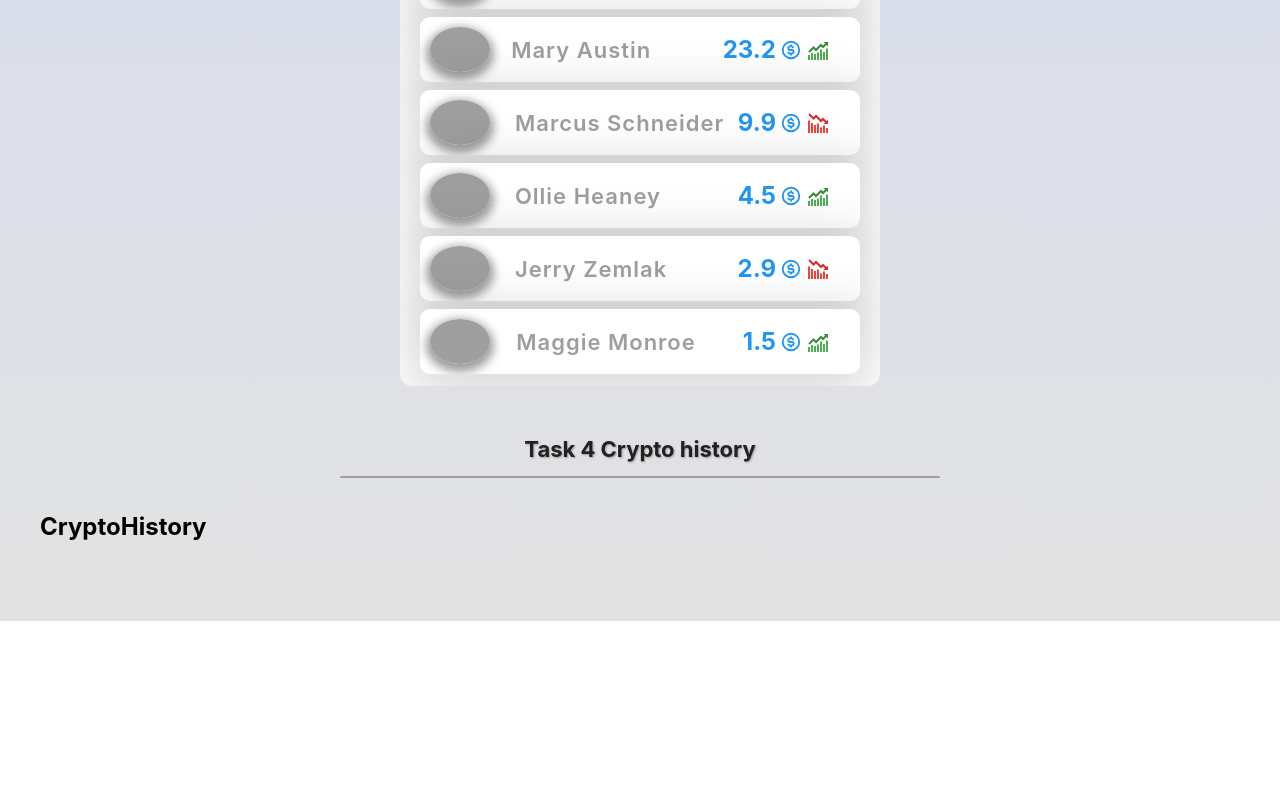
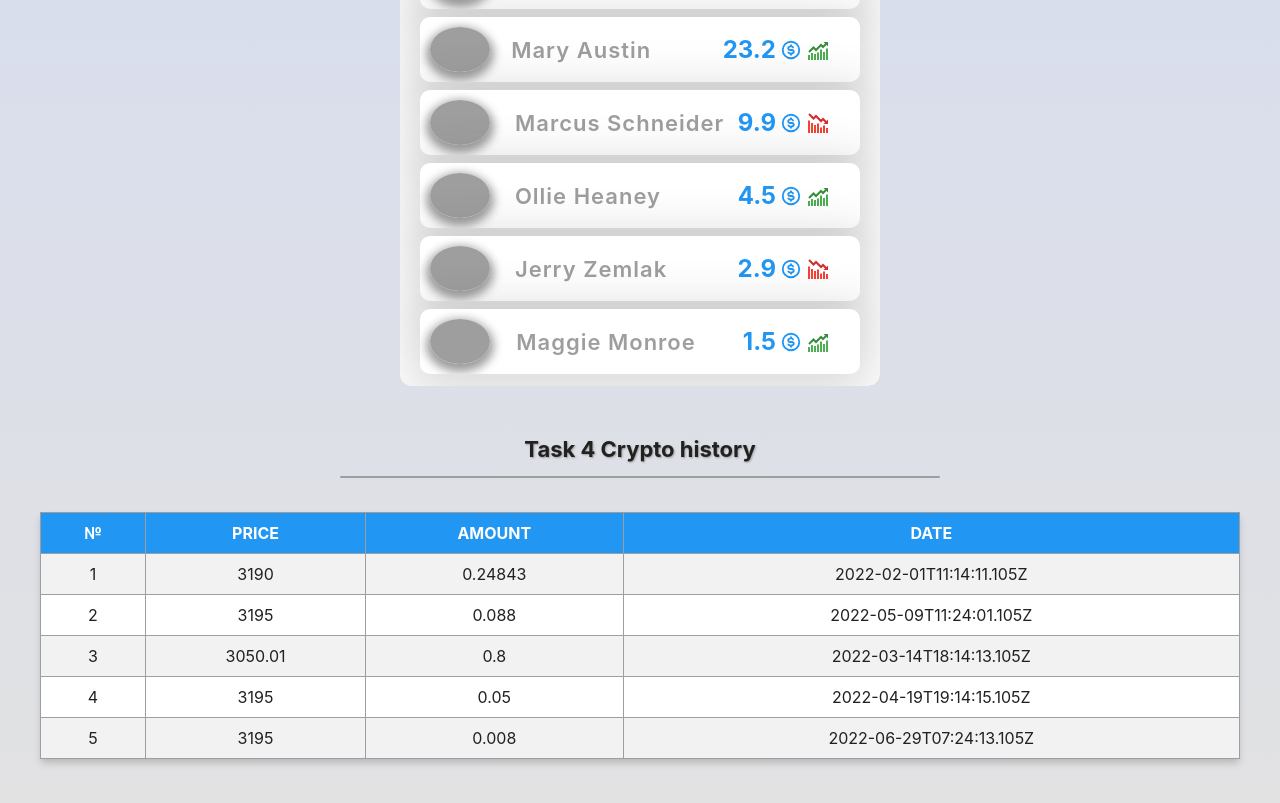
Before and after one commit to pavlo-sheremet-dev/blended, a React (Vite) app: page / in a window 1280 px wide. Shown: the part 1396-2199 px from the top of the page. Before the commit the page ends 2017 px from the top, so only its background shows below. Built offline with nearby package versions, Linux system fonts and the light colour scheme; grey boxes are pictures that could not be loaded.

Commit message:
comtask4

```diff
--- a/src/App.jsx
+++ b/src/App.jsx
@@ -10,6 +10,7 @@ import {
 import article from './data/article.json';
 import stats from './data/stats.json';
 import forbes from './data/forbes.json';
+import data from "./data/transactions.json"
 export const App = () => {
   return (
     <Section>
@@ -31,7 +32,8 @@ export const App = () => {
         <ForbesList list={forbes} />
 
         <Heading title="Task 4 Crypto history" top bottom />
-        <CryptoHistory />
+        <CryptoHistory
+        data={data}/>
       </Container>
     </Section>
   );
--- a/src/components/CryptoHistory/CryptoHistory.jsx
+++ b/src/components/CryptoHistory/CryptoHistory.jsx
@@ -1,5 +1,26 @@
 // const tableHeaders = ['№', 'price', 'amount', 'date'];
+import style from "./CryptoHistory.module.css"
 
-export const CryptoHistory = () => {
-  return <h2>CryptoHistory</h2>;
+export const CryptoHistory = ({data}) => {
+  console.log(data);
+  return <table className={style.table}>
+  <thead className={style.thead}>
+    <tr>
+      <th className={style.th}>№</th>
+      <th className={style.th}>PRICE</th>
+      <th className={style.th}>AMOUNT</th>
+      <th className={style.th}>DATE</th>
+    </tr>
+  </thead>
+
+  <tbody>
+    {data.map((item, index) =>
+    <tr key={item.id} className={style.tr}>
+      <td className={style.td}>{index+1}</td>
+      <td className={style.td}>{item.price}</td>
+      <td className={style.td}>{item.amount}</td>
+      <td className={style.td}>{item.date}</td>
+    </tr>)}
+  </tbody>
+</table>;
 };
```
